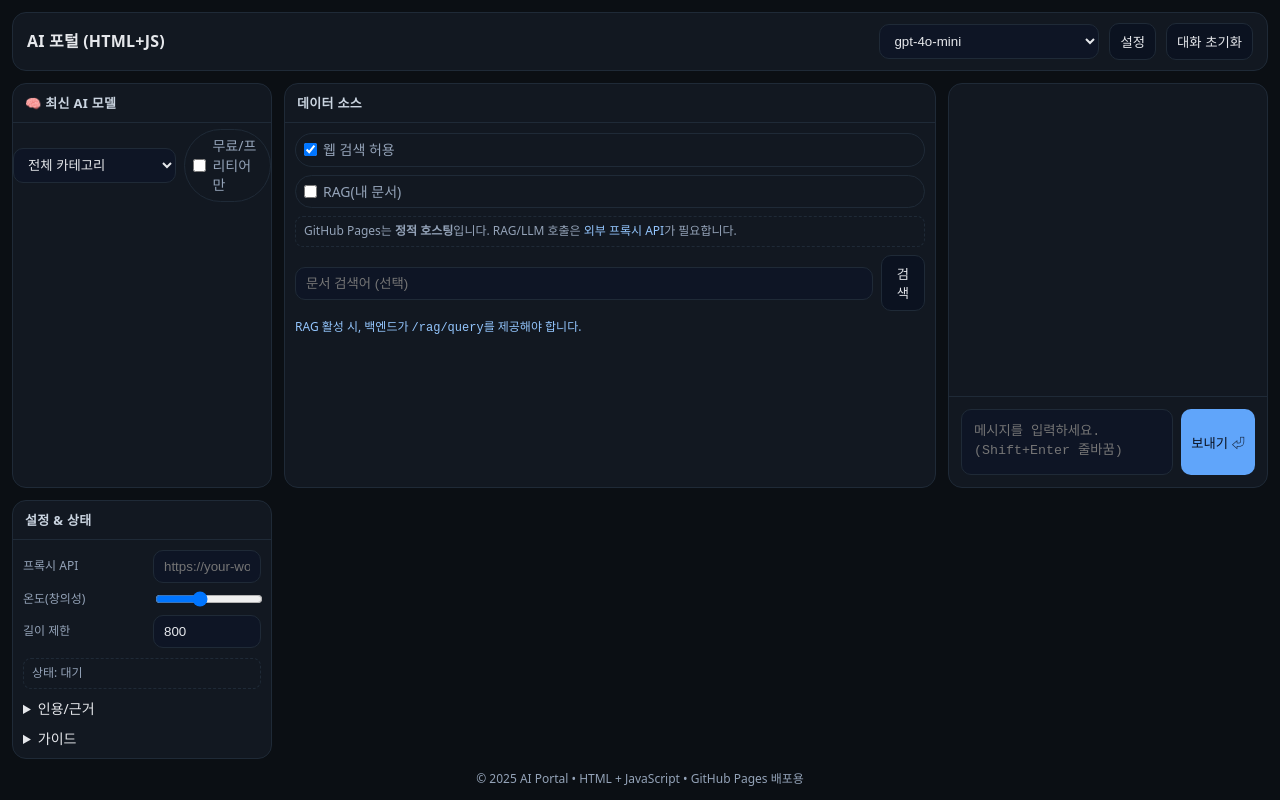
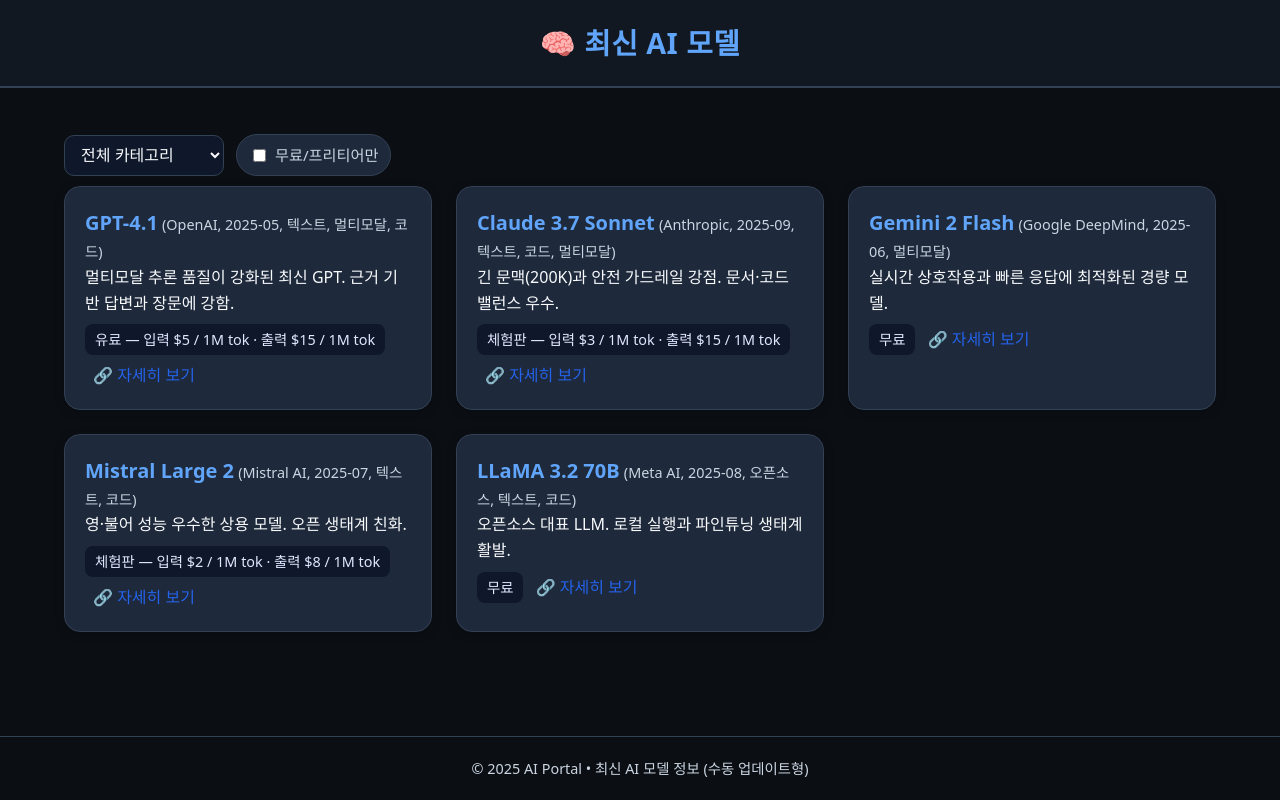
Before and after one commit to chaebinkim25/chaebinkim25.github.io, a plain HTML site: page index.html in a window 1280 px wide. Drawn offline with Linux system fonts and the light colour scheme.

Commit message:
ai 모델만

```diff
--- a/app.js
+++ b/app.js
@@ -1,11 +1,15 @@
-tElementById('messages'),
-// ──────────────────────────────────────────────
-// 최신 AI 모델 (수동 업데이트형 models.json)
-// ──────────────────────────────────────────────
+// models-only app.js
+const els = {
+  aiCatFilter: document.getElementById('aiCatFilter'),
+  aiFreeOnly: document.getElementById('aiFreeOnly'),
+  aiList: document.getElementById('aiList'),
+};
+
 let ALL_MODELS = [];
+
 function formatPrice(p){
   if(!p) return '가격 정보 없음';
-const fr = p.free ? '무료' : (p.trial? '체험판' : '유료');
+  const fr = p.free ? '무료' : (p.trial ? '체험판' : '유료');
   const parts = [];
   if(p.input) parts.push(`입력 ${p.input}`);
   if(p.output) parts.push(`출력 ${p.output}`);
@@ -13,13 +17,15 @@
   if(p.audio) parts.push(`오디오 ${p.audio}`);
   return [fr, parts.join(' · ')].filter(Boolean).join(' — ');
 }
+
 function renderModels(){
-const box = els.aiList; if(!box) return;
+  const box = els.aiList;
+  if(!box) return;
   const cat = els.aiCatFilter?.value || '';
   const freeOnly = els.aiFreeOnly?.checked;
-box.innerHTML='';
+  box.innerHTML = '';
   const items = ALL_MODELS.filter(m=>{
-const okCat = !cat || (Array.isArray(m.category)? m.category.includes(cat) : m.category===cat);
+    const okCat = !cat || (Array.isArray(m.category) ? m.category.includes(cat) : m.category===cat);
     const okFree = !freeOnly || (!!m.price?.free || (m.price?.trial===true));
     return okCat && okFree;
   });
@@ -38,19 +44,21 @@
     box.appendChild(div);
   }
 }
+
 async function loadModels(){
   try{
     const res = await fetch('models.json', { cache: 'no-cache' });
+    if (!res.ok) throw new Error(`HTTP ${res.status}`);
     const items = await res.json();
     ALL_MODELS = Array.isArray(items) ? items : [];
     renderModels();
   }catch(e){
-const box = els.aiList; if(!box) return;
+    const box = els.aiList;
+    if(!box) return;
     box.classList.add('danger');
     box.textContent = '모델 정보를 불러올 수 없습니다: ' + e.message;
   }
 }
-
 
 document.addEventListener('change', (e)=>{
   if(e.target && (e.target.id==='aiCatFilter' || e.target.id==='aiFreeOnly')){
@@ -58,7 +66,4 @@
   }
 });
 
-
-// 환영 메시지 & 초기화
-addMessage('assistant', '안녕하세요! GitHub Pages에서 동작하는 HTML+JS AI 포털 템플릿입니다. 설정 버튼에서 프록시 API URL을 입력하고 시작하세요.');
 loadModels();
--- a/index.html
+++ b/index.html
@@ -1,29 +1,19 @@
+<!doctype html>
 
-<!doctype html>
 <html lang="ko">
 <head>
   <meta charset="utf-8" />
   <meta name="viewport" content="width=device-width, initial-scale=1" />
-  <title>AI 포털 (GitHub Pages)</title>
+  <title>🧠 최신 AI 모델</title>
   <link rel="stylesheet" href="styles.css" />
 </head>
 <body>
 <div class="app">
   <header>
-    <h1>AI 포털 (HTML+JS)</h1>
-    <div class="grow"></div>
-    <select id="model" class="input" style="max-width:220px">
-      <option value="gpt-4o-mini">gpt-4o-mini</option>
-      <option value="gpt-4.1">gpt-4.1</option>
-      <option value="claude-3.7-sonnet">claude-3.7-sonnet</option>
-    </select>
-    <button id="btnSettings" class="btn">설정</button>
-    <button id="btnClear" class="btn">대화 초기화</button>
+    <h1>🧠 최신 AI 모델</h1>
   </header>
 
-  <!-- Top-wide Latest AI Models section (moved up for first-view visibility) -->
-  <section class="col wide">
-    <h3>🧠 최신 AI 모델</h3>
+  <main class="col wide">
     <div class="panel">
       <div class="flex" style="margin:6px 0 10px 0">
         <select id="aiCatFilter" class="input" style="max-width:180px">
@@ -39,60 +29,12 @@
       </div>
       <div id="aiList"></div>
     </div>
-  </section>
-
-  <section class="col">
-    <h3>데이터 소스</h3>
-    <div class="sources">
-      <label class="tag"><input type="checkbox" id="srcWeb" checked>웹 검색 허용</label>
-      <label class="tag"><input type="checkbox" id="srcRag">RAG(내 문서)</label>
-      <div class="pill">GitHub Pages는 <b>정적 호스팅</b>입니다. RAG/LLM 호출은 <span class="note">외부 프록시 API</span>가 필요합니다.</div>
-      <div class="flex">
-        <input id="ragQuery" class="input" placeholder="문서 검색어 (선택)" />
-        <button id="btnRag" class="btn">검색</button>
-      </div>
-      <small class="note">RAG 활성 시, 백엔드가 <code>/rag/query</code>를 제공해야 합니다.</small>
-    </div>
-  </section>
-
-  <main class="col chat">
-    <div id="messages" class="messages"></div>
-    <div class="composer">
-      <textarea id="input" placeholder="메시지를 입력하세요. (Shift+Enter 줄바꿈)"></textarea>
-      <button id="send" class="btn primary">보내기 ⏎</button>
-    </div>
   </main>
 
-  <aside class="col right">
-    <h3>설정 & 상태</h3>
-    <div class="panel">
-      <div class="kv">
-        <label>프록시 API</label>
-        <input id="apiBase" class="input" placeholder="https://your-worker.example.com" />
-        <label>온도(창의성)</label>
-        <input id="temp" class="range" type="range" min="0" max="1" step="0.05" value="0.4" />
-        <label>길이 제한</label>
-        <input id="maxTokens" class="input" type="number" value="800" />
-      </div>
-      <div id="status" class="pill" style="margin-top:10px">상태: 대기</div>
-      <details style="margin-top:10px">
-        <summary>인용/근거</summary>
-        <div id="citations"></div>
-      </details>
-      <details style="margin-top:10px">
-        <summary>가이드</summary>
-        <div class="cite">
-          GitHub Pages에서는 비밀키를 절대 노출하지 마세요.
-          Cloudflare Workers/Vercel Functions 등으로 <b>프록시 엔드포인트</b>를 만든 뒤, 여기에 URL만 연결하세요.
-        </div>
-      </details>
-    </div>
-  </aside>
   <footer>
-    © 2025 AI Portal • HTML + JavaScript • GitHub Pages 배포용
+    © 2025 AI Portal • 최신 AI 모델 정보 (수동 업데이트형)
   </footer>
 </div>
-
 <script src="app.js"></script>
 </body>
 </html>
--- a/styles.css
+++ b/styles.css
@@ -1,37 +1,145 @@
-:root { --bg:#0b0f14; --panel:#121821; --muted:#94a3b8; --text:#e5e7eb; --accent:#60a5fa; --card:#0f172a; --border:#1f2a37; }
-*{ box-sizing:border-box }
-html,body{ height:100% }
-body{ margin:0; background:var(--bg); color:var(--text); font:14px/1.4 system-ui, -apple-system, Segoe UI, Roboto, Noto Sans, Apple SD Gothic Neo, sans-serif }
-.app{ display:grid; grid-template-columns:260px 1fr 320px; grid-template-rows:auto 1fr auto; gap:12px; padding:12px; height:100% }
-header{ grid-column:1/4; display:flex; align-items:center; gap:10px; background:var(--panel); border:1px solid var(--border); border-radius:14px; padding:10px 14px }
-header h1{ font-size:16px; margin:0; letter-spacing:.2px }
-header .grow{ flex:1 }
-.btn,button{ background:#0b1220; border:1px solid var(--border); color:var(--text); padding:8px 10px; border-radius:10px; cursor:pointer }
-.btn.primary{ background:var(--accent); color:#0b1220; border:none }
-.col{ background:var(--panel); border:1px solid var(--border); border-radius:14px; overflow:hidden; display:flex; flex-direction:column; min-height:0 }
-.col h3{ margin:0; padding:10px 12px; border-bottom:1px solid var(--border); color:#cbd5e1; font-size:13px; letter-spacing:.3px; text-transform:uppercase }
-.sources{ padding:10px; gap:8px; display:flex; flex-direction:column }
-.tag{ display:inline-flex; padding:6px 8px; border:1px solid var(--border); border-radius:999px; align-items:center; gap:6px; color:var(--muted); cursor:pointer }
-.tag input{ margin:0 }
-.chat{ display:flex; flex-direction:column }
-.messages{ flex:1; overflow:auto; padding:16px; display:flex; flex-direction:column; gap:12px }
-.msg{ display:flex; gap:10px }
-.msg .bubble{ max-width:80%; background:var(--card); border:1px solid var(--border); padding:10px 12px; border-radius:12px; white-space:pre-wrap; word-break:break-word }
-.msg.user .bubble{ background:#162033; border-color:#253046 }
-.msg .avatar{ width:28px; height:28px; border-radius:999px; background:#0e1525; border:1px solid var(--border); display:grid; place-items:center; font-size:12px; color:#93c5fd }
-.composer{ display:flex; gap:8px; padding:12px; border-top:1px solid var(--border) }
-.composer textarea{ flex:1; resize:none; height:66px; padding:10px 12px; border-radius:10px; border:1px solid var(--border); background:#0e1525; color:var(--text) }
-.right{ display:flex; flex-direction:column }
-.right .panel{ padding:10px; overflow:auto }
-.kv{ display:grid; grid-template-columns:120px 1fr; gap:6px 10px; align-items:center }
-.kv label{ color:var(--muted); font-size:12px }
-.input{ background:#0e1525; border:1px solid var(--border); border-radius:10px; padding:8px 10px; color:var(--text); width:100% }
-.range{ width:100% }
-.pill{ font-size:12px; color:var(--muted); padding:6px 8px; border:1px dashed var(--border); border-radius:8px }
-.note{ color:#93c5fd; font-size:12px }
-.cite{ color:#9ca3af; font-size:12px; border-left:2px solid #1f2937; padding-left:8px; margin:6px 0 }
-footer{ grid-column:1/4; text-align:center; color:var(--muted); font-size:12px }
-.danger{ color:#fca5a5 }
-.ok{ color:#86efac }
-.flex{ display:flex; gap:8px; align-items:center }
-@media (max-width:1100px){ .app{ grid-template-columns:1fr; grid-template-rows:auto auto 1fr auto auto } .col.right{ order:3 } }
+/* ===============================
+   최신 AI 모델 보기 좋은 카드형 스타일
+   =============================== */
+:root {
+  --bg: #0b0f14;
+  --panel: #121821;
+  --muted: #cbd5e1;
+  --text: #f8fafc;
+  --accent: #60a5fa;
+  --card: #1e293b;
+  --border: #334155;
+  --highlight: #2563eb;
+}
+
+* { box-sizing: border-box; }
+html, body { height: 100%; }
+body {
+  margin: 0;
+  background: var(--bg);
+  color: var(--text);
+  font-family: 'Pretendard', 'Noto Sans KR', system-ui, -apple-system, sans-serif;
+  line-height: 1.6;
+}
+
+.app {
+  display: flex;
+  flex-direction: column;
+  min-height: 100vh;
+}
+
+header {
+  background: var(--panel);
+  border-bottom: 2px solid var(--border);
+  padding: 20px 30px;
+  text-align: center;
+}
+header h1 {
+  margin: 0;
+  font-size: 1.8rem;
+  letter-spacing: 0.5px;
+  color: var(--accent);
+}
+
+main {
+  flex: 1;
+  padding: 40px 5%;
+}
+
+.flex {
+  display: flex;
+  gap: 12px;
+  align-items: center;
+  flex-wrap: wrap;
+  justify-content: flex-start;
+  margin-bottom: 20px;
+}
+
+.input, select {
+  background: #0f172a;
+  color: var(--text);
+  border: 1px solid var(--border);
+  border-radius: 10px;
+  padding: 10px 12px;
+  font-size: 1rem;
+  min-width: 160px;
+}
+.input:focus, select:focus {
+  outline: 2px solid var(--accent);
+}
+
+.tag {
+  display: inline-flex;
+  align-items: center;
+  gap: 6px;
+  background: #1e293b;
+  border: 1px solid var(--border);
+  color: var(--muted);
+  padding: 8px 12px;
+  border-radius: 999px;
+  cursor: pointer;
+  font-size: 0.95rem;
+}
+
+#aiList {
+  display: grid;
+  grid-template-columns: repeat(auto-fit, minmax(280px, 1fr));
+  gap: 24px;
+}
+
+/* --- 카드 --- */
+.cite {
+  background: var(--card);
+  border: 1px solid var(--border);
+  border-radius: 16px;
+  padding: 20px;
+  transition: all 0.25s ease;
+  box-shadow: 0 2px 10px rgba(0,0,0,0.25);
+}
+.cite:hover {
+  border-color: var(--highlight);
+  transform: translateY(-3px);
+  box-shadow: 0 4px 16px rgba(37,99,235,0.3);
+}
+.cite b {
+  font-size: 1.25rem;
+  color: var(--accent);
+}
+.cite small {
+  color: var(--muted);
+  font-size: 0.9rem;
+}
+.cite .pill {
+  display: inline-block;
+  margin-top: 8px;
+  background: #0f172a;
+  color: #e0e7ff;
+  border-radius: 8px;
+  padding: 4px 10px;
+  font-size: 0.9rem;
+}
+.cite a {
+  display: inline-block;
+  color: var(--highlight);
+  margin-top: 8px;
+  text-decoration: none;
+  font-weight: 500;
+}
+.cite a:hover {
+  text-decoration: underline;
+}
+
+/* --- 기타 --- */
+footer {
+  text-align: center;
+  color: var(--muted);
+  font-size: 0.9rem;
+  padding: 20px;
+  border-top: 1px solid var(--border);
+}
+
+@media (max-width: 768px) {
+  header h1 { font-size: 1.4rem; }
+  main { padding: 20px; }
+  .cite { padding: 16px; }
+}
```
Lines whose indentation alone changed are shown as unchanged.
